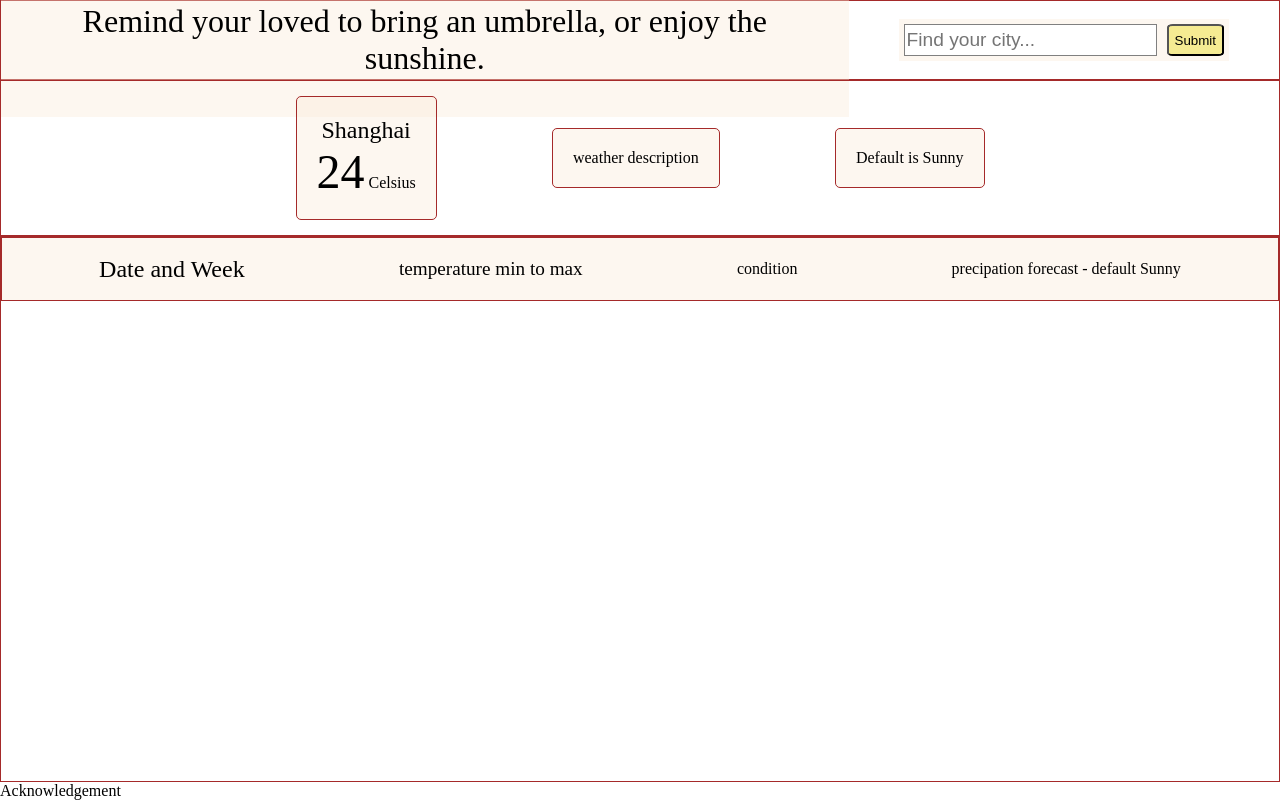
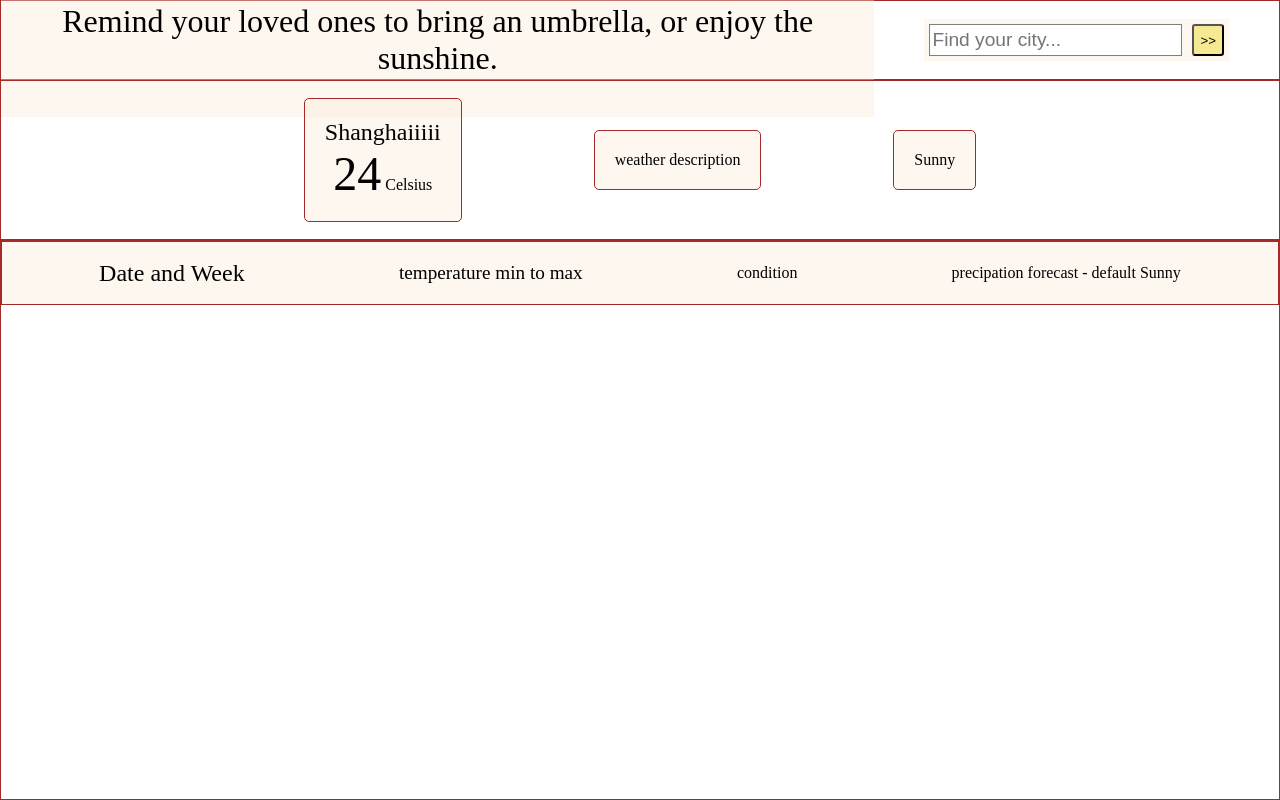
Before and after one commit to oneandonlycharlie/Odin-weather-app, a plain HTML site: page index.html in a window 1280 px wide. Drawn offline with Linux system fonts and the light colour scheme.

Commit message:
Chore: rename classes

```diff
--- a/index.html
+++ b/index.html
@@ -9,19 +9,19 @@
 </head>
 <body>
     <div class="header">
-        <p>Remind your loved to bring an umbrella, or enjoy the sunshine.</p>
+        <p>Remind your loved ones to bring an umbrella, or enjoy the sunshine.</p>
         <form action="">
             <input type="text" id="location" placeholder="Find your city...">
-             <button type="submit">Submit</button>
+             <button type="submit">>></button>
         </form>
     </div>
     <div class="today">
         <div class="date">
-            <span class="location">Shanghai</span>
+            <span class="location">Shanghaiiiii</span>
             <p><span class="temp">24</span> Celsius</p>
         </div>
         <div class="description"> weather description</div>
-        <div class="preci"> Default is Sunny </div>
+        <div class="condition"> Sunny </div>
     </div>
     <div class="forecast">
         <div class="entry">
@@ -33,6 +33,6 @@
             <p class="preci">precipation forecast - default Sunny</p>
         </div>
     </div>
-    <footer>Acknowledgement</footer>
+    <!-- <footer>Acknowledgement</footer> -->
 </body>
 </html>
```
Also changed, not shown: index.js (+2 -16 lines).
